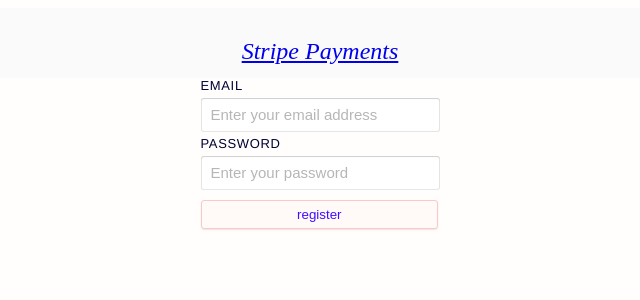
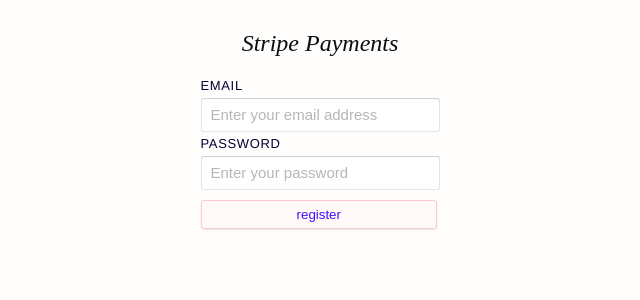
Before and after one commit to tjohnson1106/apollo-typescript-server-basic-ui, a React (Create React App) app: page /register in a window 1280 px wide. Shown: the top 300 px of the page, without its empty margins (330-970 px from the left). Built offline with nearby package versions, Linux system fonts and the light colour scheme; no server answers.

Commit message:
aligned header buttons and replaced default link color

```diff
--- a/src/index.tsx
+++ b/src/index.tsx
@@ -19,6 +19,10 @@
 *:focus {
   outline: 0;
 }
+a {
+  color: #0d0d0d
+  text-decoration: none;
+}
 `;
 
 ReactDOM.render(
--- a/src/modules/user/Form.tsx
+++ b/src/modules/user/Form.tsx
@@ -2,7 +2,6 @@
 import PureComponent = React.PureComponent;
 import { Input } from "../../ui/Input";
 import { BlueButton } from "../../ui/BlueButton";
-import { StringValueNode } from "graphql";
 
 interface State {
   email: string;
--- a/src/modules/user/LoginView.tsx
+++ b/src/modules/user/LoginView.tsx
@@ -18,7 +18,7 @@
   ${userFragment}
 `;
 
-export class LoginView extends React.PureComponent<RouteComponentProps<{}>> {
+export class LoginView extends PureComponent<RouteComponentProps<{}>> {
   render() {
     return (
       <Mutation<LoginMutation, LoginMutationVariables>
--- a/src/shared/Header.tsx
+++ b/src/shared/Header.tsx
@@ -4,6 +4,7 @@
 import { Query } from "react-apollo";
 import { MeQuery } from "../schemaTypes";
 import { meQuery } from "../graphql/queries/me";
+import { HeaderButton } from "../ui/HeaderButton";
 
 export class Header extends PureComponent {
   state = {};
@@ -13,21 +14,23 @@
         style={{
           height: 50,
           width: "100%",
-          backgroundColor: "#fafafa",
+          backgroundColor: " #FFFEFC",
           display: "flex",
           justifyContent: "space-around",
+          alignItems: "center",
           padding: 10
         }}
       >
         <Link to="/">
-          <h2
+          <HeaderButton
             style={{
               fontStyle: "oblique",
-              fontWeight: "lighter"
+              fontWeight: "lighter",
+              fontSize: 24
             }}
           >
             Stripe Payments
-          </h2>
+          </HeaderButton>
         </Link>
         <Query<MeQuery> query={meQuery}>
           {({ data, loading }) => {
@@ -38,12 +41,12 @@
             if (!data.me) {
               return (
                 <div>
-                  <div>
-                    <Link to="/login">Login</Link>
-                  </div>
-                  <div>
-                    <Link to="/register">Register</Link>
-                  </div>
+                  <Link to="/login">
+                    <HeaderButton>login</HeaderButton>
+                  </Link>
+                  <Link to="/register">
+                    <HeaderButton>register</HeaderButton>
+                  </Link>
                 </div>
               );
             }
--- a/src/ui/BlueButton.tsx
+++ b/src/ui/BlueButton.tsx
@@ -13,7 +13,7 @@
   color: #440dff;
   border: 1px solid rgb(249, 200, 200);
   box-shadow: rgba(0, 0, 0, 0.1) 0px 1px 2px;
-  width: 108.5%;
+  width: 108%;
   margin-top: 6px;
   margin-bottom: 12px;
   cursor: pointer;
--- /dev/null
+++ b/src/ui/HeaderButton.tsx
@@ -0,0 +1,19 @@
+import styled from "styled-components";
+
+export const HeaderButton = styled("div")`
+  align-items: center;
+  user-select: none;
+  width: auto;
+  display: inherit;
+  padding: 4px 10px;
+  border-radius: 3px;
+  flex-shrink: 0;
+  margin-left: 4px;
+  margin-right: 4px;
+  font-size: 15px;
+  font-weight: 500;
+  cursor: pointer;
+  &:hover {
+    background-color: rgba(50, 50, 50, 0.08);
+  }
+`;
```
